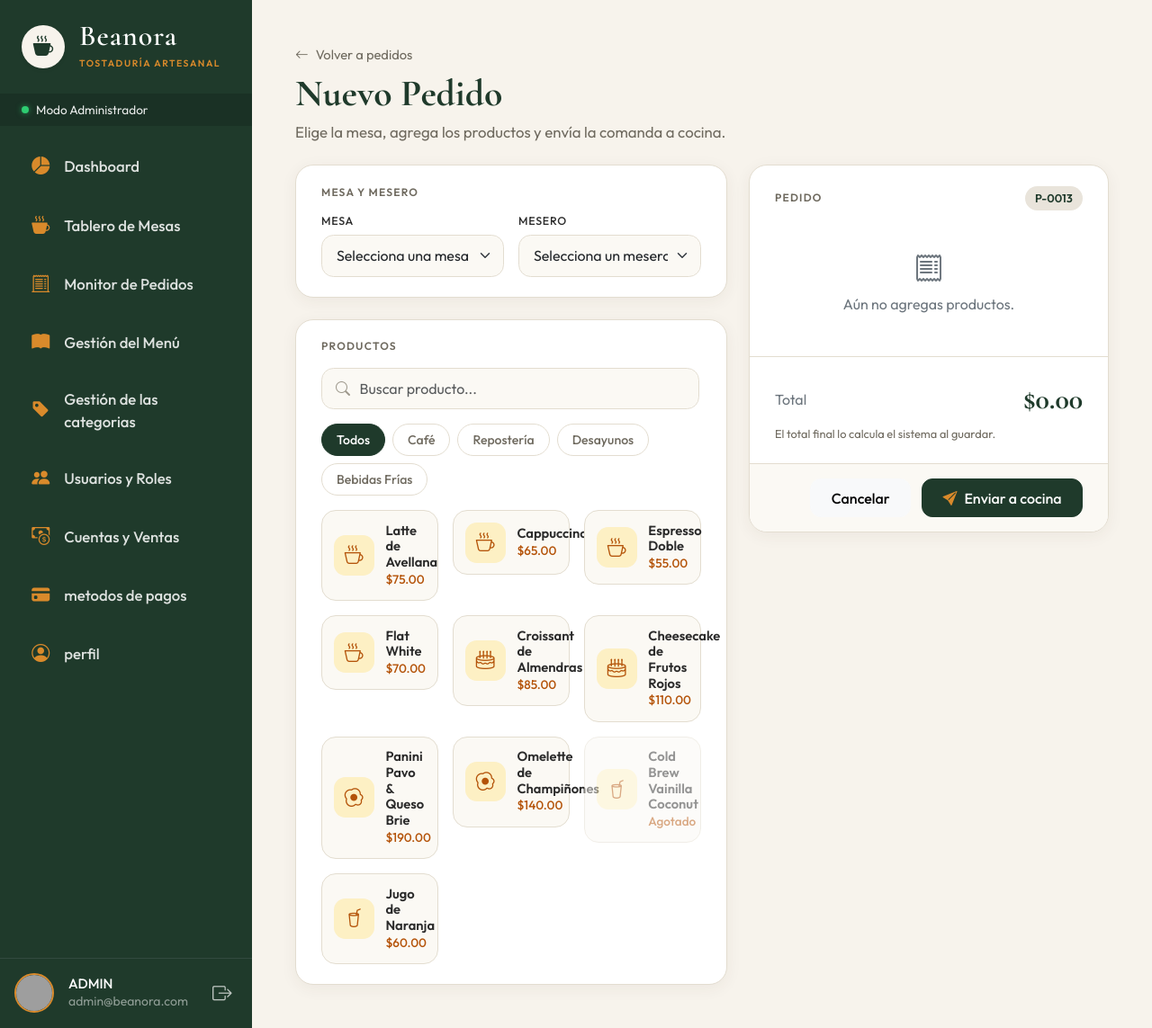
After one commit to Sofia-Osuna/Sistema-de-comandas, a PHP site: page /paginas/formulario-pedidos.php in a window 1280 px wide. The commit adds this page. Shown: the whole page at 90% size. Run offline with PHP 8.4, Linux system fonts and the light colour scheme; grey boxes are pictures that could not be loaded.

Commit message:
arreglos de ultimo momento

```diff
--- /dev/null
+++ b/public/paginas/formulario-pedidos.php
@@ -0,0 +1,367 @@
+<?php
+// Cuando exista auth.php, descomentar:
+// require_once __DIR__ . '/../../includes/auth.php';
+// requerirRol(['admin', 'mesero']);
+
+// ---------- Datos de ejemplo (después vendrán de los modelos con PDO) ----------
+// mesas: solo 'libre' y 'ocupada' con estatus '1' pueden recibir pedidos
+$mesas = [
+    ['id' => 1, 'cod' => 'M-01', 'estado' => 'libre',            'estatus' => '1'],
+    ['id' => 2, 'cod' => 'M-02', 'estado' => 'ocupada',          'estatus' => '1'],
+    ['id' => 3, 'cod' => 'M-03', 'estado' => 'libre',            'estatus' => '1'],
+    ['id' => 4, 'cod' => 'M-04', 'estado' => 'ocupada',          'estatus' => '1'],
+    ['id' => 5, 'cod' => 'M-05', 'estado' => 'esperando_cuenta', 'estatus' => '1'],
+    ['id' => 6, 'cod' => 'M-06', 'estado' => 'libre',            'estatus' => '0'], // fuera de servicio
+];
+
+// usuarios con rol mesero
+$meseros = [
+    ['id' => 2, 'nombre' => 'Carlos Morales'],
+    ['id' => 3, 'nombre' => 'Ana Ruiz'],
+    ['id' => 6, 'nombre' => 'Luis Gómez'],
+];
+
+$categorias = ['Café', 'Repostería', 'Desayunos', 'Bebidas Frías'];
+
+// productos activos; 'estado' = disponible | agotado
+$productos = [
+    ['id' => 1,  'nombre' => 'Latte de Avellana',          'categoria' => 'Café',          'precio' => 75.00,  'estado' => 'disponible'],
+    ['id' => 2,  'nombre' => 'Cappuccino',                 'categoria' => 'Café',          'precio' => 65.00,  'estado' => 'disponible'],
+    ['id' => 3,  'nombre' => 'Espresso Doble',             'categoria' => 'Café',          'precio' => 55.00,  'estado' => 'disponible'],
+    ['id' => 4,  'nombre' => 'Flat White',                 'categoria' => 'Café',          'precio' => 70.00,  'estado' => 'disponible'],
+    ['id' => 5,  'nombre' => 'Croissant de Almendras',     'categoria' => 'Repostería',    'precio' => 85.00,  'estado' => 'disponible'],
+    ['id' => 6,  'nombre' => 'Cheesecake de Frutos Rojos', 'categoria' => 'Repostería',    'precio' => 110.00, 'estado' => 'disponible'],
+    ['id' => 7,  'nombre' => 'Panini Pavo & Queso Brie',   'categoria' => 'Desayunos',     'precio' => 190.00, 'estado' => 'disponible'],
+    ['id' => 8,  'nombre' => 'Omelette de Champiñones',    'categoria' => 'Desayunos',     'precio' => 140.00, 'estado' => 'disponible'],
+    ['id' => 9,  'nombre' => 'Cold Brew Vainilla Coconut', 'categoria' => 'Bebidas Frías', 'precio' => 90.00,  'estado' => 'agotado'],
+    ['id' => 10, 'nombre' => 'Jugo de Naranja',            'categoria' => 'Bebidas Frías', 'precio' => 60.00,  'estado' => 'disponible'],
+];
+
+$codSiguiente = 'P-0013'; // solo de referencia: lo genera el backend
+$mesaInicial  = isset($_GET['mesa']) ? (int) $_GET['mesa'] : 0; // pk_mesa, por si vienes desde el tablero de mesas
+
+$json_flags = JSON_HEX_TAG | JSON_HEX_AMP | JSON_HEX_APOS | JSON_HEX_QUOT | JSON_UNESCAPED_UNICODE;
+
+$etiquetaEstado = ['libre' => 'Libre', 'ocupada' => 'Ocupada', 'esperando_cuenta' => 'Esperando cuenta'];
+?>
+<!DOCTYPE html>
+<html lang="es">
+<head>
+    <meta charset="UTF-8">
+    <meta name="viewport" content="width=device-width, initial-scale=1">
+    <title>Nuevo Pedido | Beanora</title>
+
+    <link rel="preconnect" href="https://fonts.googleapis.com">
+    <link rel="preconnect" href="https://fonts.gstatic.com" crossorigin>
+    <link href="https://fonts.googleapis.com/css2?family=Cormorant+Garamond:ital,wght@0,500;0,600;0,700;1,500&family=Outfit:wght@400;500;600&display=swap" rel="stylesheet">
+    <link rel="stylesheet" href="https://cdn.jsdelivr.net/npm/bootstrap-icons@1.11.3/font/bootstrap-icons.min.css">
+
+    <link rel="stylesheet" href="../assets/lib/bootstrap/css/bootstrap.min.css">
+    <link rel="stylesheet" href="../assets/css/style.css">
+    <link rel="stylesheet" href="../assets/css/usuario-form.css">
+    <link rel="stylesheet" href="../assets/css/pedido-form.css">
+</head>
+<body>
+<div class="d-flex flex-column flex-lg-row">
+
+    <?php include '../../includes/sidebar.php'; ?>
+
+    <main class="contenido-panel flex-grow-1 p-3 p-md-4 p-lg-5">
+        <div class="pedido-contenedor">
+
+            <!-- Encabezado -->
+            <a href="pedidos.php" class="volver d-inline-flex align-items-center gap-2 mb-2">
+                <i class="bi bi-arrow-left"></i> Volver a pedidos
+            </a>
+            <h1 class="titulo-pagina mb-1">Nuevo Pedido</h1>
+            <p class="form-subtitulo mb-4">Elige la mesa, agrega los productos y envía la comanda a cocina.</p>
+
+            <form id="formPedido" novalidate>
+                <div class="pedido-layout">
+
+                    <!-- ================= IZQUIERDA: mesa + productos ================= -->
+                    <div class="d-flex flex-column gap-4 min-w-0">
+
+                        <!-- Mesa y mesero -->
+                        <section class="form-card">
+                            <div class="form-seccion">
+                                <h2 class="form-seccion-titulo">Mesa y mesero</h2>
+                                <div class="row g-3">
+                                    <div class="col-12 col-sm-6">
+                                        <label for="mesa" class="form-etiqueta">Mesa</label>
+                                        <select id="mesa" class="form-select form-control" required>
+                                            <option value="">Selecciona una mesa</option>
+                                            <?php foreach ($mesas as $m):
+                                                $libre = $m['estatus'] === '1' && in_array($m['estado'], ['libre', 'ocupada'], true);
+                                                $motivo = $m['estatus'] === '0' ? 'Fuera de servicio' : $etiquetaEstado[$m['estado']];
+                                            ?>
+                                                <option value="<?= (int) $m['id'] ?>"
+                                                        <?= $libre ? '' : 'disabled' ?>
+                                                        <?= $mesaInicial === $m['id'] && $libre ? 'selected' : '' ?>>
+                                                    <?= htmlspecialchars($m['cod']) ?> · <?= $motivo ?>
+                                                </option>
+                                            <?php endforeach; ?>
+                                        </select>
+                                        <div class="invalid-feedback">Selecciona la mesa.</div>
+                                    </div>
+                                    <div class="col-12 col-sm-6">
+                                        <label for="mesero" class="form-etiqueta">Mesero</label>
+                                        <select id="mesero" class="form-select form-control" required>
+                                            <option value="">Selecciona un mesero</option>
+                                            <?php foreach ($meseros as $u): ?>
+                                                <option value="<?= (int) $u['id'] ?>"><?= htmlspecialchars($u['nombre']) ?></option>
+                                            <?php endforeach; ?>
+                                        </select>
+                                        <div class="invalid-feedback">Selecciona quién toma el pedido.</div>
+                                    </div>
+                                </div>
+                            </div>
+                        </section>
+
+                        <!-- Productos -->
+                        <section class="form-card">
+                            <div class="form-seccion">
+                                <h2 class="form-seccion-titulo">Productos</h2>
+
+                                <div class="buscador mb-3">
+                                    <i class="bi bi-search"></i>
+                                    <input type="search" id="buscador" class="form-control buscador-input"
+                                           placeholder="Buscar producto..." autocomplete="off" maxlength="50"
+                                           aria-label="Buscar producto">
+                                </div>
+
+                                <div class="d-flex flex-wrap gap-2 mb-3" id="chipsCategoria">
+                                    <button type="button" class="ped-chip activo" data-cat="todos">Todos</button>
+                                    <?php foreach ($categorias as $c): ?>
+                                        <button type="button" class="ped-chip"
+                                                data-cat="<?= htmlspecialchars($c, ENT_QUOTES, 'UTF-8') ?>">
+                                            <?= htmlspecialchars($c) ?>
+                                        </button>
+                                    <?php endforeach; ?>
+                                </div>
+
+                                <div class="row g-3 row-cols-1 row-cols-sm-2 row-cols-xl-3" id="gridProductos"></div>
+
+                                <div id="sinProductos" class="text-center text-secondary py-4 d-none">
+                                    <i class="bi bi-search fs-2 d-block mb-1"></i>
+                                    No hay productos que coincidan.
+                                </div>
+                            </div>
+                        </section>
+                    </div>
+
+                    <!-- ================= DERECHA: resumen del pedido ================= -->
+                    <aside class="form-card ticket" id="ticket">
+                        <div class="form-seccion">
+                            <div class="d-flex justify-content-between align-items-center mb-3">
+                                <h2 class="form-seccion-titulo mb-0">Pedido</h2>
+                                <span class="ticket-cod"><?= htmlspecialchars($codSiguiente) ?></span>
+                            </div>
+
+                            <div id="ticketVacio" class="text-center text-secondary py-4">
+                                <i class="bi bi-receipt fs-2 d-block mb-1"></i>
+                                Aún no agregas productos.
+                            </div>
+                            <div id="ticketLineas"></div>
+                            <div class="small text-danger mt-2 d-none" id="errLineas">Agrega al menos un producto.</div>
+                        </div>
+
+                        <div class="form-seccion">
+                            <div class="d-flex justify-content-between align-items-center">
+                                <span class="text-secondary">Total</span>
+                                <span class="ticket-total" id="total">$0.00</span>
+                            </div>
+                            <div class="form-ayuda">El total final lo calcula el sistema al guardar.</div>
+                        </div>
+
+                        <div class="form-acciones">
+                            <a href="pedidos.php" class="btn btn-light">Cancelar</a>
+                            <button type="submit" class="btn btn-principal d-inline-flex align-items-center justify-content-center gap-2">
+                                <i class="bi bi-send-fill"></i> Enviar a cocina
+                            </button>
+                        </div>
+                    </aside>
+
+                </div>
+            </form>
+
+        </div>
+    </main>
+</div>
+
+<!-- Barra inferior (solo celular): total y salto al resumen -->
+<div class="barra-movil d-lg-none" id="barraMovil">
+    <div>
+        <div class="small text-secondary" id="barraCantidad">0 productos</div>
+        <div class="fw-semibold" id="barraTotal">$0.00</div>
+    </div>
+    <a href="#ticket" class="btn btn-principal">Ver pedido <i class="bi bi-chevron-down"></i></a>
+</div>
+
+<div class="ped-toasts" id="avisos" aria-live="polite"></div>
+
+<script src="../assets/lib/bootstrap/js/bootstrap.bundle.min.js"></script>
+<script>
+(function () {
+    'use strict';
+
+    const PRODUCTOS = <?= json_encode($productos, $json_flags) ?>;
+    const ICONOS = { 'Café': 'bi-cup-hot', 'Repostería': 'bi-cake2', 'Desayunos': 'bi-egg-fried', 'Bebidas Frías': 'bi-cup-straw' };
+
+    const $ = id => document.getElementById(id);
+    const MAPA = { '&': '&amp;', '<': '&lt;', '>': '&gt;', '"': '&quot;', "'": '&#39;' };
+    const esc = s => String(s == null ? '' : s).replace(/[&<>"']/g, c => MAPA[c]);
+    const dinero = n => n.toLocaleString('es-MX', { style: 'currency', currency: 'MXN' });
+    const normaliza = s => String(s || '').normalize('NFD').replace(/[\u0300-\u036f]/g, '').toLowerCase().trim();
+
+    const carrito = new Map(); // id producto -> { id, nombre, precio, cantidad, notas }
+    let categoriaActiva = 'todos';
+
+    /* ---------- Catálogo ---------- */
+    function renderProductos() {
+        const q = normaliza($('buscador').value);
+        const lista = PRODUCTOS.filter(p =>
+            (categoriaActiva === 'todos' || p.categoria === categoriaActiva) &&
+            (!q || normaliza(p.nombre).includes(q)));
+
+        $('sinProductos').classList.toggle('d-none', lista.length > 0);
+        $('gridProductos').innerHTML = lista.map(p => {
+            const agotado = p.estado === 'agotado';
+            const en = carrito.get(p.id);
+            return '<div class="col"><button type="button" class="prod' + (agotado ? ' agotado' : '') + (en ? ' en-pedido' : '') + '"' +
+                   ' data-agregar="' + p.id + '"' + (agotado ? ' disabled' : '') + '>' +
+                   '<span class="prod-icono"><i class="bi ' + (ICONOS[p.categoria] || 'bi-cup-hot') + '"></i></span>' +
+                   '<span class="prod-info">' +
+                       '<span class="prod-nombre">' + esc(p.nombre) + '</span>' +
+                       '<span class="prod-precio">' + (agotado ? 'Agotado' : dinero(p.precio)) + '</span>' +
+                   '</span>' +
+                   (en ? '<span class="prod-cant">' + en.cantidad + '</span>' : '') +
+                   '</button></div>';
+        }).join('');
+    }
+
+    $('chipsCategoria').addEventListener('click', e => {
+        const ch = e.target.closest('.ped-chip');
+        if (!ch) return;
+        categoriaActiva = ch.dataset.cat;
+        document.querySelectorAll('#chipsCategoria .ped-chip')
+            .forEach(b => b.classList.toggle('activo', b === ch));
+        renderProductos();
+    });
+    $('buscador').addEventListener('input', renderProductos);
+
+    $('gridProductos').addEventListener('click', e => {
+        const btn = e.target.closest('[data-agregar]');
+        if (!btn) return;
+        const p = PRODUCTOS.find(x => x.id === Number(btn.dataset.agregar));
+        if (!p || p.estado === 'agotado') return;
+        const en = carrito.get(p.id);
+        if (en) en.cantidad++;
+        else carrito.set(p.id, { id: p.id, nombre: p.nombre, precio: p.precio, cantidad: 1, notas: '' });
+        $('errLineas').classList.add('d-none');
+        renderTicket();
+        renderProductos();
+    });
+
+    /* ---------- Resumen del pedido ---------- */
+    function renderTicket() {
+        const lineas = Array.from(carrito.values());
+        $('ticketVacio').classList.toggle('d-none', lineas.length > 0);
+
+        $('ticketLineas').innerHTML = lineas.map(l =>
+            '<div class="linea" data-id="' + l.id + '">' +
+                '<div class="d-flex justify-content-between gap-2">' +
+                    '<span class="linea-nombre">' + esc(l.nombre) + '</span>' +
+                    '<span class="linea-sub">' + dinero(l.precio * l.cantidad) + '</span>' +
+                '</div>' +
+                '<div class="d-flex align-items-center gap-2 mt-2">' +
+                    '<div class="stepper">' +
+                        '<button type="button" data-menos="' + l.id + '" aria-label="Quitar uno">−</button>' +
+                        '<span>' + l.cantidad + '</span>' +
+                        '<button type="button" data-mas="' + l.id + '" aria-label="Agregar uno">+</button>' +
+                    '</div>' +
+                    '<span class="text-secondary small">× ' + dinero(l.precio) + '</span>' +
+                    '<button type="button" class="linea-quitar ms-auto" data-quitar="' + l.id + '" aria-label="Quitar ' + esc(l.nombre) + '"><i class="bi bi-trash3"></i></button>' +
+                '</div>' +
+                '<input type="text" class="form-control linea-notas" data-notas="' + l.id + '" maxlength="150"' +
+                       ' placeholder="Notas (ej. sin cebolla)" value="' + esc(l.notas) + '" autocomplete="off">' +
+            '</div>').join('');
+
+        const total = lineas.reduce((s, l) => s + l.precio * l.cantidad, 0);
+        const piezas = lineas.reduce((s, l) => s + l.cantidad, 0);
+        $('total').textContent = dinero(total);
+        $('barraTotal').textContent = dinero(total);
+        $('barraCantidad').textContent = piezas + (piezas === 1 ? ' producto' : ' productos');
+    }
+
+    $('ticketLineas').addEventListener('click', e => {
+        const mas = e.target.closest('[data-mas]');
+        const menos = e.target.closest('[data-menos]');
+        const quitar = e.target.closest('[data-quitar]');
+        if (mas)    carrito.get(Number(mas.dataset.mas)).cantidad++;
+        if (menos) {
+            const l = carrito.get(Number(menos.dataset.menos));
+            l.cantidad--;                              // cantidad debe ser mayor a 0
+            if (l.cantidad < 1) carrito.delete(l.id);
+        }
+        if (quitar) carrito.delete(Number(quitar.dataset.quitar));
+        if (mas || menos || quitar) { renderTicket(); renderProductos(); }
+    });
+
+    // Las notas se guardan al escribir, sin volver a dibujar (para no perder el foco)
+    $('ticketLineas').addEventListener('input', e => {
+        const n = e.target.closest('[data-notas]');
+        if (n) carrito.get(Number(n.dataset.notas)).notas = n.value;
+    });
+
+    /* ---------- Enviar (solo diseño) ---------- */
+    ['mesa', 'mesero'].forEach(id => $(id).addEventListener('change', e => e.target.classList.remove('is-invalid')));
+
+    $('formPedido').addEventListener('submit', function (e) {
+        e.preventDefault();
+
+        const okMesa   = $('mesa').value !== '';
+        const okMesero = $('mesero').value !== '';
+        const okLineas = carrito.size > 0;
+
+        $('mesa').classList.toggle('is-invalid', !okMesa);
+        $('mesero').classList.toggle('is-invalid', !okMesero);
+        $('errLineas').classList.toggle('d-none', okLineas);
+
+        if (!okMesa || !okMesero || !okLineas) {
+            (!okMesa ? $('mesa') : !okMesero ? $('mesero') : $('ticket')).scrollIntoView({ behavior: 'smooth', block: 'center' });
+            return;
+        }
+
+        /* Cuando haya backend: fetch POST a public/acciones/crear-pedido.php con
+           { fk_mesa, fk_usuario, detalles: [{ fk_producto, cantidad, notas }] }.
+           El servidor debe tomar el precio de la BD (precio_unitario), calcular el total,
+           generar cod_pedido y pasar la mesa a 'ocupada' si estaba libre. */
+        const payload = {
+            fk_mesa: Number($('mesa').value),
+            fk_usuario: Number($('mesero').value),
+            detalles: Array.from(carrito.values()).map(l => ({ fk_producto: l.id, cantidad: l.cantidad, notas: l.notas.trim() }))
+        };
+        console.log('Pedido a enviar:', payload);
+
+        aviso('Pedido enviado a cocina.');
+        carrito.clear();
+        this.reset();
+        renderTicket();
+        renderProductos();
+    });
+
+    function aviso(texto) {
+        const t = document.createElement('div');
+        t.className = 'ped-toast';
+        t.innerHTML = '<i class="bi bi-check-circle-fill"></i><span>' + esc(texto) + '</span>';
+        $('avisos').appendChild(t);
+        setTimeout(() => { t.classList.add('saliendo'); setTimeout(() => t.remove(), 300); }, 3200);
+    }
+
+    renderProductos();
+    renderTicket();
+})();
+</script>
+</body>
+</html>
--- a/public/paginas/menu.php
+++ b/public/paginas/menu.php
@@ -78,9 +78,9 @@ $json_flags = JSON_HEX_TAG | JSON_HEX_AMP | JSON_HEX_APOS | JSON_HEX_QUOT | JSON
                 <h2 class="bn-titulo">Gestión del Menú</h2>
                 <p class="bn-subtitulo">Catálogo de productos disponibles para comensales y meseros</p>
             </div>
-            <button type="button" class="bn-btn bn-btn-verde align-self-start align-self-sm-auto" id="btnNuevo">
+            <a href="formulario-producto.php" class="bn-btn bn-btn-verde align-self-start align-self-sm-auto text-decoration-none">
                 <i class="bi bi-plus-lg"></i> Nuevo Platillo
-            </button>
+            </a>
         </div>
 
         <!-- Búsqueda + filtros por categoría -->
@@ -358,7 +358,6 @@ $json_flags = JSON_HEX_TAG | JSON_HEX_AMP | JSON_HEX_APOS | JSON_HEX_QUOT | JSON
             $('fPreview').innerHTML = '<i class="bi bi-image"></i>';
             $('errImagen').classList.add('d-none');
         }
-        $('btnNuevo').addEventListener('click', () => { limpiarForm(); modalPlatillo.show(); });
         $('modalPlatillo').addEventListener('shown.bs.modal', () => $('fNombre').focus());
 
         // Redimensiona la imagen a máx. 640 px y la convierte a JPEG para que ocupe poco espacio
--- a/public/paginas/mesas.php
+++ b/public/paginas/mesas.php
@@ -61,9 +61,9 @@ $umbralAlerta = 40; // minutos: una mesa ocupada con más tiempo se marca en ale
                 <h1 class="bn-titulo">Tablero de Mesas</h1>
                 <p class="bn-subtitulo">Control de distribución en salón y tiempos de ocupación.</p>
             </div>
-            <button type="button" class="bn-btn bn-btn-verde align-self-start" data-bs-toggle="modal" data-bs-target="#modalNuevaMesa">
+            <a href="formulario-mesas.php" class="bn-btn bn-btn-verde align-self-start text-decoration-none">
                 <i class="bi bi-plus-lg"></i> Agregar Mesa
-            </button>
+            </a>
         </div>
 
         <!-- ================= Leyenda y filtros ================= -->
```
Also changed, not shown: public/paginas/pedidos.php (+7 -2 lines), public/assets/css/pedido-form.css (added).
